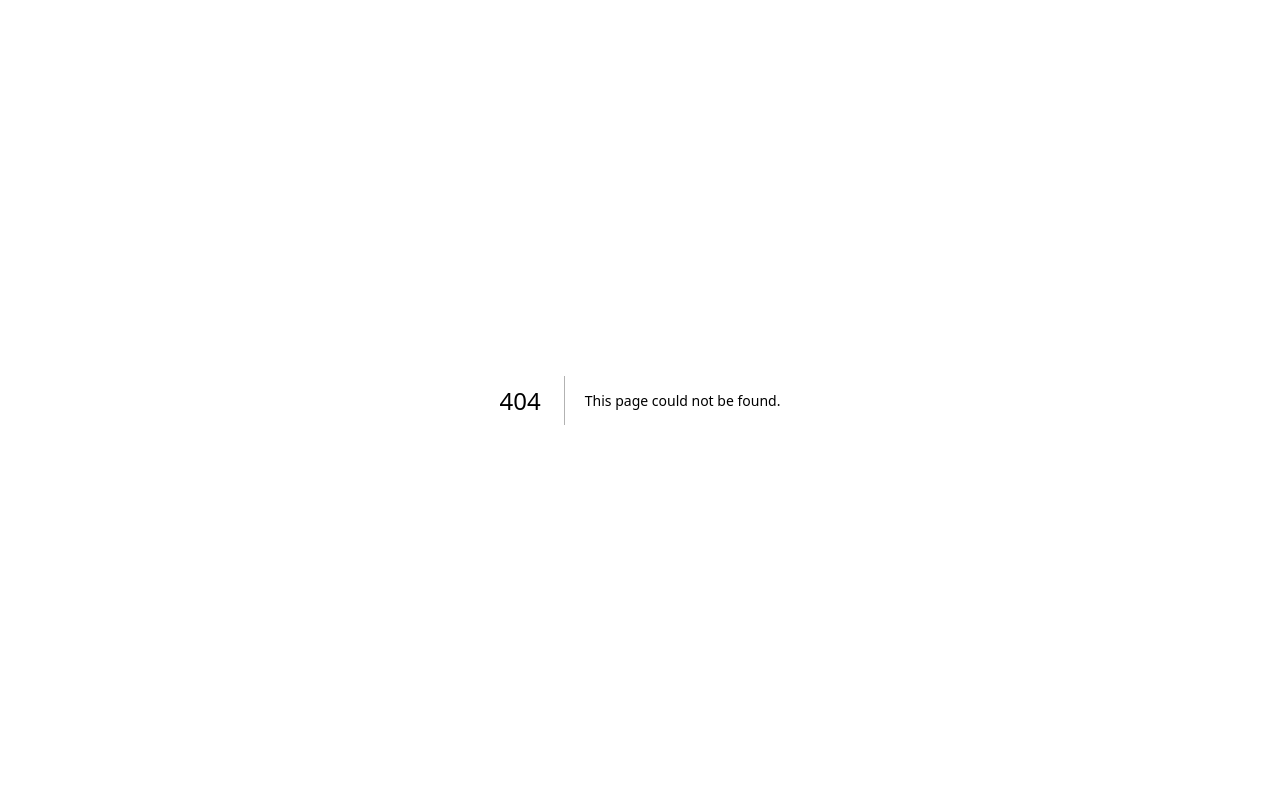
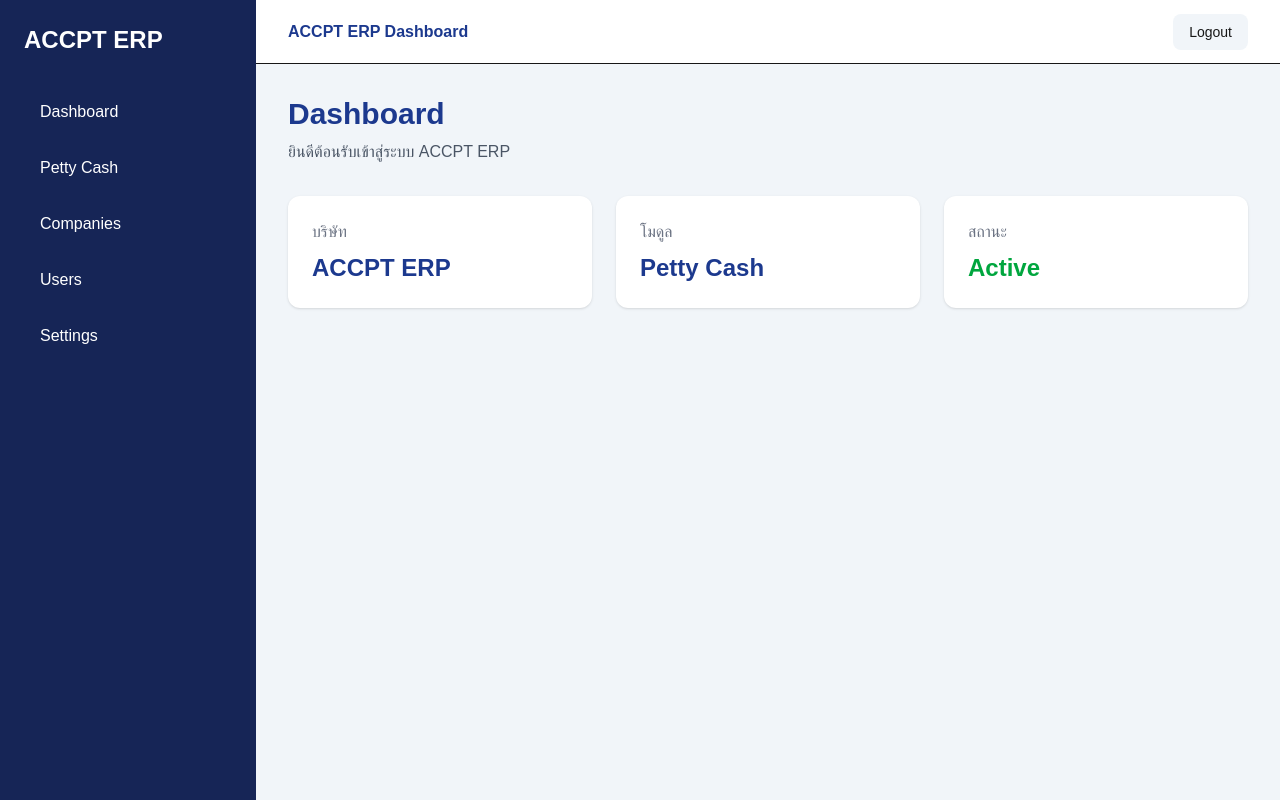
Before and after one commit to acctprompt-cmyk/Accpt-ERP, a Next.js app: page /dashboard in a window 1280 px wide. Before the commit this address had no page. Built offline with nearby package versions, Linux system fonts and the light colour scheme; no server answers.

Commit message:
Add dashboard layout

```diff
--- /dev/null
+++ b/app/dashboard/page.tsx
@@ -0,0 +1,47 @@
+import Sidebar from "../../components/layout/Sidebar";
+import Topbar from "../../components/layout/Topbar";
+
+export default function DashboardPage() {
+  return (
+    <div className="flex min-h-screen bg-slate-100">
+      <Sidebar />
+
+      <div className="flex-1">
+        <Topbar />
+
+        <main className="p-8">
+          <h2 className="text-3xl font-bold text-blue-900">
+            Dashboard
+          </h2>
+
+          <p className="mt-2 text-gray-600">
+            ยินดีต้อนรับเข้าสู่ระบบ ACCPT ERP
+          </p>
+
+          <div className="grid grid-cols-3 gap-6 mt-8">
+            <div className="bg-white rounded-xl shadow p-6">
+              <p className="text-gray-500">บริษัท</p>
+              <h3 className="text-2xl font-bold text-blue-900 mt-2">
+                ACCPT ERP
+              </h3>
+            </div>
+
+            <div className="bg-white rounded-xl shadow p-6">
+              <p className="text-gray-500">โมดูล</p>
+              <h3 className="text-2xl font-bold text-blue-900 mt-2">
+                Petty Cash
+              </h3>
+            </div>
+
+            <div className="bg-white rounded-xl shadow p-6">
+              <p className="text-gray-500">สถานะ</p>
+              <h3 className="text-2xl font-bold text-green-600 mt-2">
+                Active
+              </h3>
+            </div>
+          </div>
+        </main>
+      </div>
+    </div>
+  );
+}
--- a/app/page.tsx
+++ b/app/page.tsx
@@ -1,65 +1,68 @@
-import Image from "next/image";
+"use client";
+
+import { useState } from "react";
+import { supabase } from "../lib/supabaseClient";
 
 export default function Home() {
+  const [email, setEmail] = useState("");
+  const [password, setPassword] = useState("");
+  const [message, setMessage] = useState("");
+
+  async function handleLogin() {
+    setMessage("กำลังเข้าสู่ระบบ...");
+
+    const { error } = await supabase.auth.signInWithPassword({
+      email,
+      password,
+    });
+
+    if (error) {
+      setMessage("เข้าสู่ระบบไม่สำเร็จ: " + error.message);
+      return;
+    }
+
+    window.location.href = "/dashboard";
+  }
+
   return (
-    <div className="flex flex-col flex-1 items-center justify-center bg-zinc-50 font-sans dark:bg-black">
-      <main className="flex flex-1 w-full max-w-3xl flex-col items-center justify-between py-32 px-16 bg-white dark:bg-black sm:items-start">
-        <Image
-          className="dark:invert"
-          src="/next.svg"
-          alt="Next.js logo"
-          width={100}
-          height={20}
-          priority
-        />
-        <div className="flex flex-col items-center gap-6 text-center sm:items-start sm:text-left">
-          <h1 className="max-w-xs text-3xl font-semibold leading-10 tracking-tight text-black dark:text-zinc-50">
-            To get started, edit the page.tsx file.
-          </h1>
-          <p className="max-w-md text-lg leading-8 text-zinc-600 dark:text-zinc-400">
-            Looking for a starting point or more instructions? Head over to{" "}
-            <a
-              href="https://vercel.com/templates?framework=next.js&utm_source=create-next-app&utm_medium=appdir-template-tw&utm_campaign=create-next-app"
-              className="font-medium text-zinc-950 dark:text-zinc-50"
-            >
-              Templates
-            </a>{" "}
-            or the{" "}
-            <a
-              href="https://nextjs.org/learn?utm_source=create-next-app&utm_medium=appdir-template-tw&utm_campaign=create-next-app"
-              className="font-medium text-zinc-950 dark:text-zinc-50"
-            >
-              Learning
-            </a>{" "}
-            center.
-          </p>
+    <main className="min-h-screen bg-slate-100 flex items-center justify-center">
+      <div className="bg-white shadow-xl rounded-xl p-10 w-[420px]">
+        <h1 className="text-3xl font-bold text-center text-blue-900">
+          ACCPT ERP
+        </h1>
+
+        <p className="text-center text-gray-500 mt-2">
+          Accounting Cloud Platform
+        </p>
+
+        <div className="mt-8 space-y-4">
+          <input
+            className="w-full rounded-lg border border-gray-300 px-4 py-3"
+            placeholder="Email"
+            value={email}
+            onChange={(e) => setEmail(e.target.value)}
+          />
+
+          <input
+            className="w-full rounded-lg border border-gray-300 px-4 py-3"
+            placeholder="Password"
+            type="password"
+            value={password}
+            onChange={(e) => setPassword(e.target.value)}
+          />
+
+          <button
+            onClick={handleLogin}
+            className="w-full rounded-lg bg-blue-900 py-3 text-white font-semibold hover:bg-blue-800"
+          >
+            Login
+          </button>
+
+          {message && (
+            <p className="text-center text-sm text-gray-600">{message}</p>
+          )}
         </div>
-        <div className="flex flex-col gap-4 text-base font-medium sm:flex-row">
-          <a
-            className="flex h-12 w-full items-center justify-center gap-2 rounded-full bg-foreground px-5 text-background transition-colors hover:bg-[#383838] dark:hover:bg-[#ccc] md:w-[158px]"
-            href="https://vercel.com/new?utm_source=create-next-app&utm_medium=appdir-template-tw&utm_campaign=create-next-app"
-            target="_blank"
-            rel="noopener noreferrer"
-          >
-            <Image
-              className="dark:invert"
-              src="/vercel.svg"
-              alt="Vercel logomark"
-              width={16}
-              height={16}
-            />
-            Deploy Now
-          </a>
-          <a
-            className="flex h-12 w-full items-center justify-center rounded-full border border-solid border-black/[.08] px-5 transition-colors hover:border-transparent hover:bg-black/[.04] dark:border-white/[.145] dark:hover:bg-[#1a1a1a] md:w-[158px]"
-            href="https://nextjs.org/docs?utm_source=create-next-app&utm_medium=appdir-template-tw&utm_campaign=create-next-app"
-            target="_blank"
-            rel="noopener noreferrer"
-          >
-            Documentation
-          </a>
-        </div>
-      </main>
-    </div>
+      </div>
+    </main>
   );
 }
--- /dev/null
+++ b/components/layout/Sidebar.tsx
@@ -0,0 +1,27 @@
+const menus = [
+  { name: "Dashboard", href: "/dashboard" },
+  { name: "Petty Cash", href: "/petty-cash" },
+  { name: "Companies", href: "/company" },
+  { name: "Users", href: "/users" },
+  { name: "Settings", href: "/settings" },
+];
+
+export default function Sidebar() {
+  return (
+    <aside className="w-64 min-h-screen bg-blue-950 text-white p-6">
+      <h1 className="text-2xl font-bold mb-8">ACCPT ERP</h1>
+
+      <nav className="space-y-2">
+        {menus.map((menu) => (
+          <a
+            key={menu.href}
+            href={menu.href}
+            className="block rounded-lg px-4 py-3 hover:bg-blue-800"
+          >
+            {menu.name}
+          </a>
+        ))}
+      </nav>
+    </aside>
+  );
+}
--- /dev/null
+++ b/components/layout/Topbar.tsx
@@ -0,0 +1,23 @@
+"use client";
+
+import { supabase } from "../../lib/supabaseClient";
+
+export default function Topbar() {
+  async function logout() {
+    await supabase.auth.signOut();
+    window.location.href = "/";
+  }
+
+  return (
+    <header className="h-16 bg-white border-b flex items-center justify-between px-8">
+      <div className="font-semibold text-blue-900">ACCPT ERP Dashboard</div>
+
+      <button
+        onClick={logout}
+        className="rounded-lg bg-slate-100 px-4 py-2 text-sm hover:bg-slate-200"
+      >
+        Logout
+      </button>
+    </header>
+  );
+}
--- /dev/null
+++ b/lib/supabaseClient.ts
@@ -0,0 +1,6 @@
+import { createClient } from "@supabase/supabase-js";
+
+export const supabase = createClient(
+  process.env.NEXT_PUBLIC_SUPABASE_URL!,
+  process.env.NEXT_PUBLIC_SUPABASE_ANON_KEY!
+);
```
